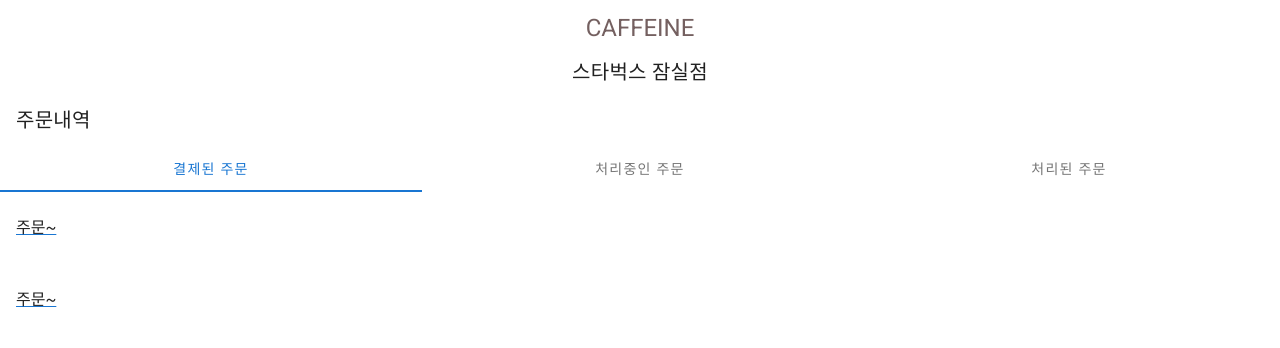
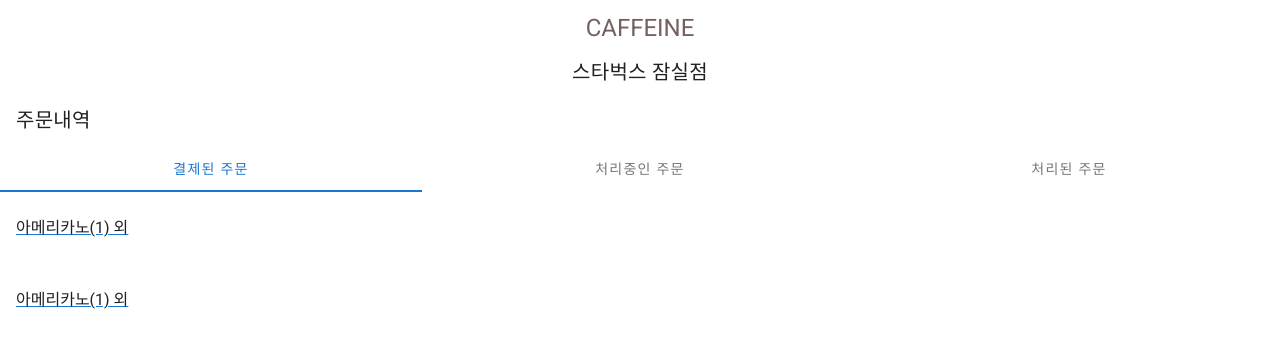
Before and after one commit to EDD-season2/caffeine-fe-shop, a Vue app: page / in a window 1280 px wide. Shown: the top 348 px of the page. Built offline with nearby package versions, Linux system fonts and the light colour scheme.

Commit message:
Fix cannot build production

```diff
--- a/src/components/PendingOrderList.vue
+++ b/src/components/PendingOrderList.vue
@@ -22,6 +22,6 @@
 })
 export default class PendingOrderList extends Vue {
     @Prop() private orders!: Order[];
-    private orderText = '주문~';
+    private orderText = '아메리카노(1) 외';
 }
 </script>
--- a/src/views/Home.vue
+++ b/src/views/Home.vue
@@ -80,7 +80,7 @@
         .then(shop => {
             this.shop = shop
         })
-        console.log(this.$route.query)
+
         if (this.$route.query.notify === 'orderAccepted') {
             this.snackbarText = '주문을 접수했습니다.'
             this.showSnackbar = true
```
